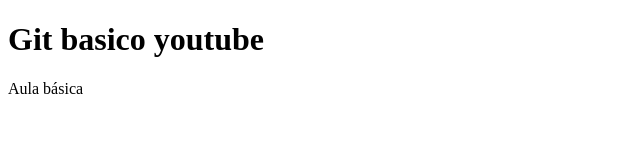
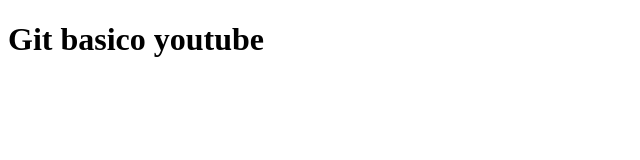
Before and after one commit to KelsonTeixeira/git-basico, a plain HTML site: page index.html in a window 1280 px wide. Shown: the full height of the page, 0-640 px from the left. Drawn offline with Linux system fonts and the light colour scheme.

Commit message:
Update index.html

```diff
--- a/index.html
+++ b/index.html
@@ -7,6 +7,5 @@
 </head>
 <body>
   <h1>Git basico youtube</h1>
-  <p>Aula básica</p>
 </body>
 </html>
```
